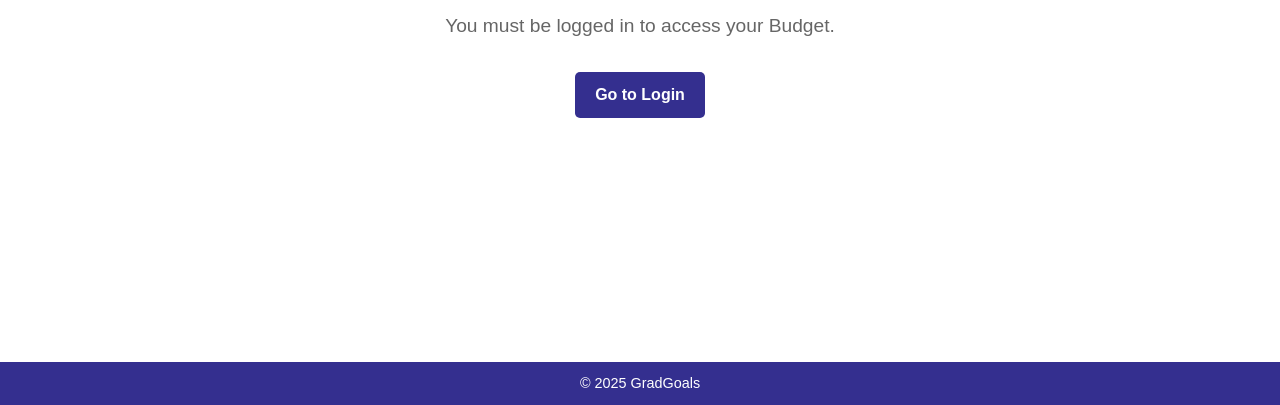
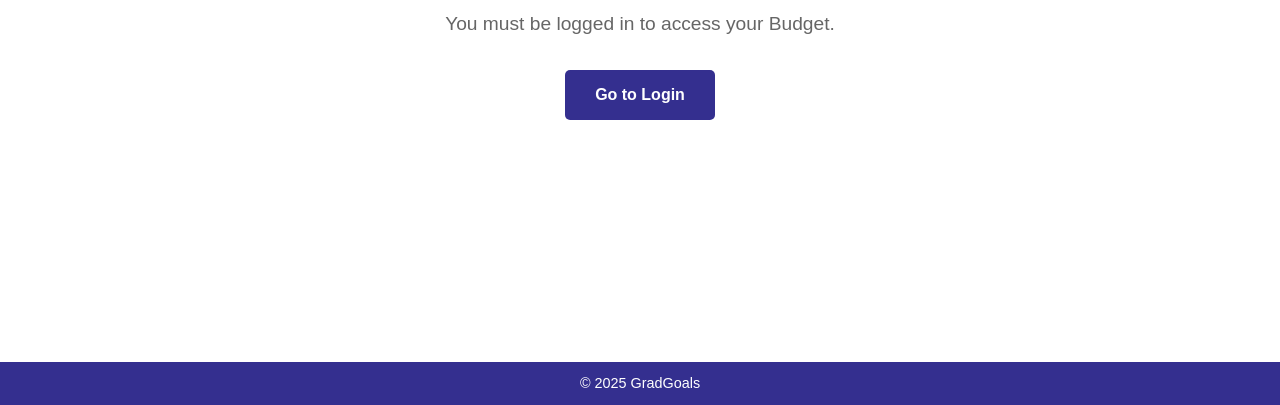
Before and after one commit to IanKreger/GradGoals, a website: page Frontend/budget.html in a window 1280 px wide. Shown: the part 395-800 px from the top of the page. Drawn offline with Linux system fonts and the light colour scheme.

Commit message:
Fixed form padding

```diff
--- a/Frontend/budget.html
+++ b/Frontend/budget.html
@@ -13,8 +13,9 @@
         <h2 style="color: #333; font-size: 2rem;">🔒 Access Restricted</h2>
         <p style="color: #666; font-size: 1.2rem; margin: 20px 0;">You must be logged in to access your Budget.</p>
 
-        <a href="Profile.html" class="btn-primary" style="display: inline-block; text-decoration: none; margin-top: 10px;">
-        Go to Login
+        <a href="Profile.html"
+           style="display: inline-block; padding: 12px 30px; background-color: #342f8f; color: white; text-decoration: none; border-radius: 5px; font-weight: bold; margin-top: 10px;">
+           Go to Login
         </a>
     </div>
 
```
